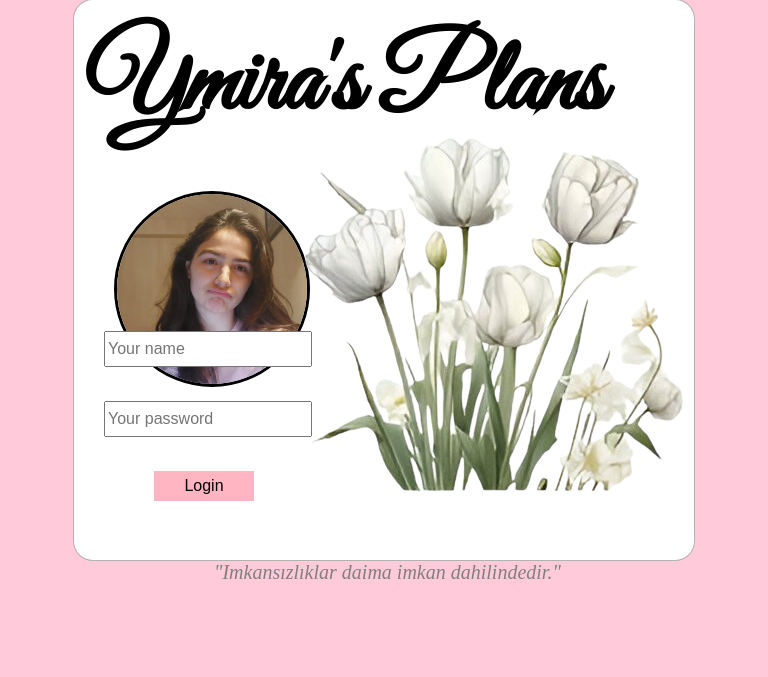
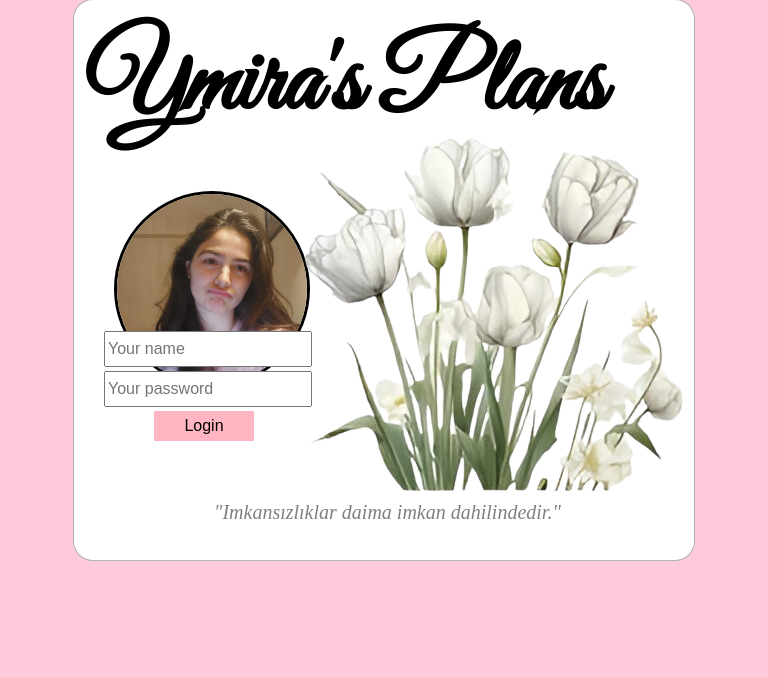
Before and after one commit to AliMKCL/Todo-website, a FastAPI app: page / in a window 768 px wide. Shown: the part 109-786 px from the top of the page. Run offline with FastAPI, Linux system fonts and the light colour scheme.

Commit message:
responsive

```diff
--- a/static/index.css
+++ b/static/index.css
@@ -116,7 +116,7 @@ h1 {
 
     .username,
     .password {
-        margin-bottom: 40px;
+        margin-bottom: 10px;
     }
 
     .login {
```
